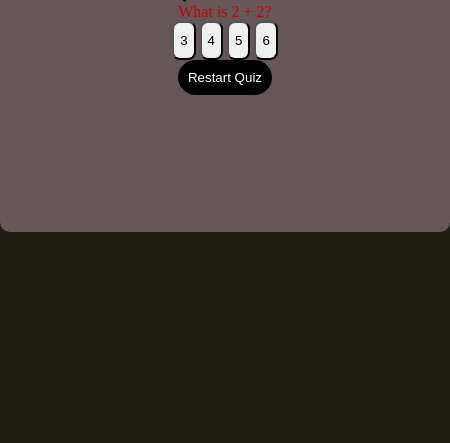
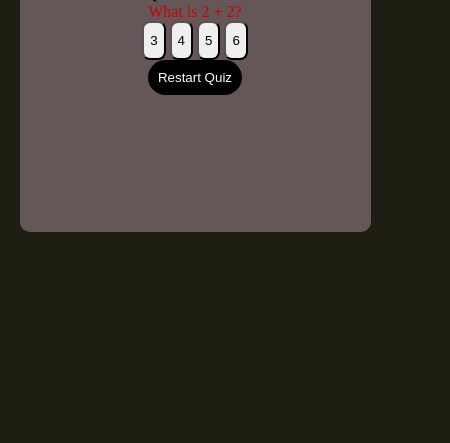
Before and after one commit to Dev-Darpan7/quiz-app, a plain HTML site: page index.html in a window 390 px wide. Shown: the part 401-844 px from the top of the page, 450 px wide, since content can reach past the window. Drawn offline with Linux system fonts and the light colour scheme.

Commit message:
Add responsive design and improve quiz functionality

```diff
--- a/style.css
+++ b/style.css
@@ -63,3 +63,11 @@ h1 {
     background-color: rgb(255, 0, 0);
     border: none;
 }
+/* responsive */
+@media (max-width: 480px) {
+
+  .card {
+    width: 90%;
+  }
+
+}
```
